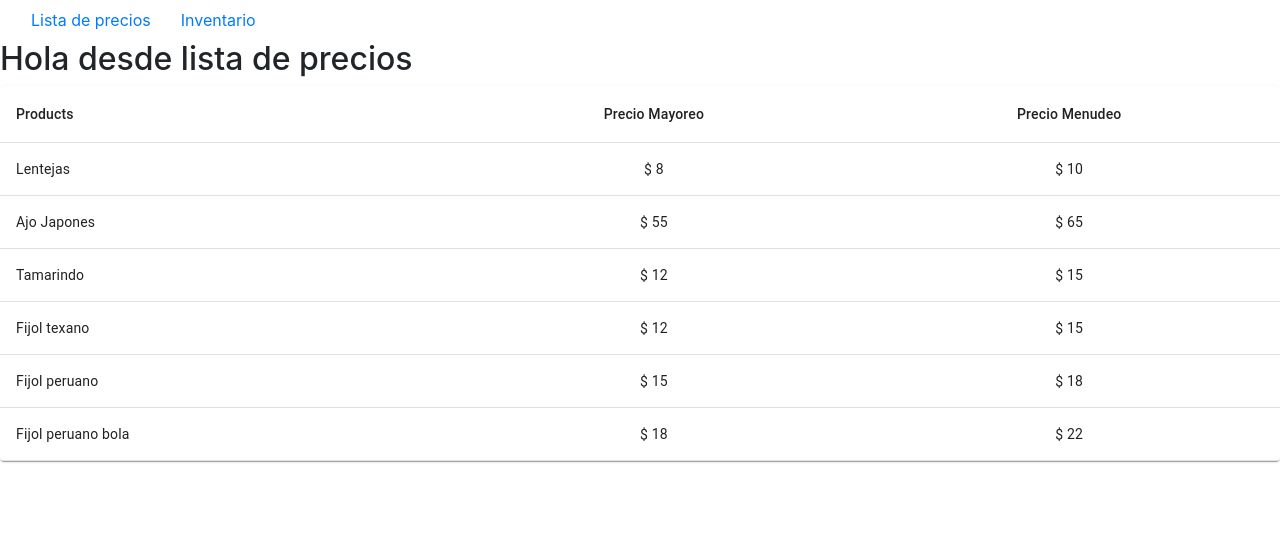
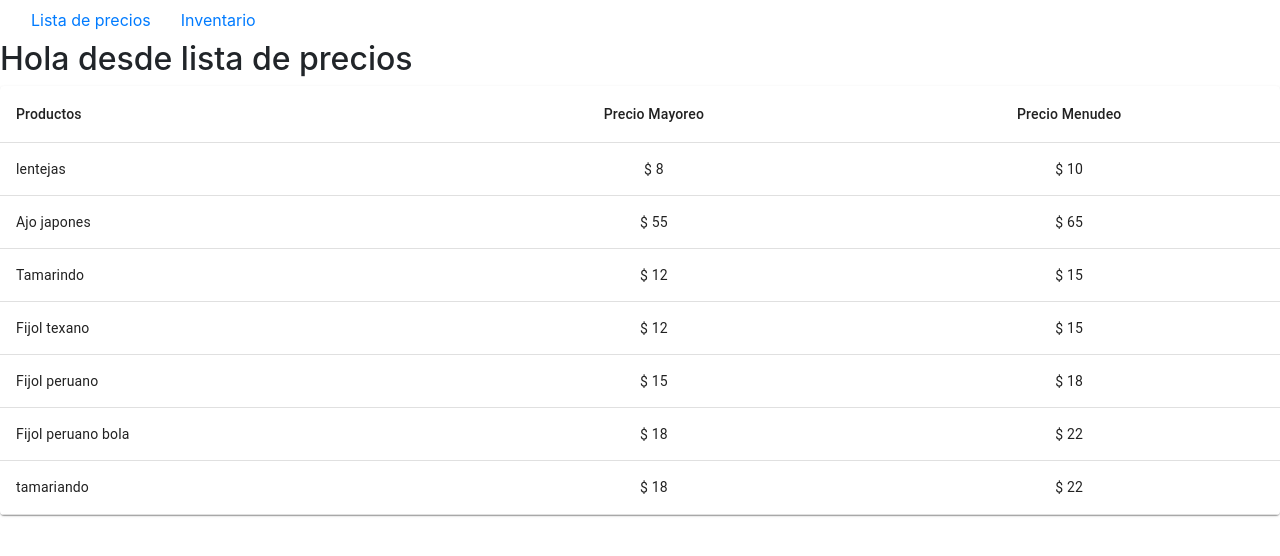
Before and after one commit to armanddevelop/tabla-react, a React (Create React App) app: page / in a window 1280 px wide. Shown: the top 556 px of the page. Built offline with nearby package versions, Linux system fonts and the light colour scheme; data requests are answered from the project's data file.

Commit message:
clean the table and finally the populate data from the api works

```diff
--- a/db.json
+++ b/db.json
@@ -35,6 +35,12 @@
       "name": "Fijol peruano bola",
       "wholesalePrice": 18,
       "retailPrice": 22
+    },
+    {
+      "id": 7,
+      "name": "tamariando",
+      "wholesalePrice": 18,
+      "retailPrice": 22
     }
   ]
 }
--- a/src/Api/GetProductsApi.js
+++ b/src/Api/GetProductsApi.js
@@ -2,13 +2,12 @@ import clientAxios from "../config/axios";
 
 export async function productsResponse() {
   try {
-    return await clientAxios.get("products").then((resp) => {
-      console.log(resp.data);
-      return resp.data;
+    let priceList = await clientAxios.get("products").then((res) => {
+      return res.data;
     });
+    return priceList;
   } catch (error) {
-    console.log("This is the Api error ", error);
-    return error;
+    console.log("Este es el Error de la API ", error);
   }
 }
 export async function productsResponse2(success, error) {
--- a/src/components/PriceList.jsx
+++ b/src/components/PriceList.jsx
@@ -17,27 +17,15 @@ const PriceList = () => {
     },
   });
 
-  let [dataTable, setDataTable] = useState({});
+  let [dataTable, setDataTable] = useState([]);
   useEffect(() => {
     Api.productsResponse().then((resp) => {
-      console.log("Esto esta dentro del useEffect ", resp);
       setDataTable(resp);
     });
   }, []);
-  console.log("Este es el valor de hook dataTable ", dataTable);
-  const createData = (nameProduct, wholeSalePrice, retailPrice, id) => {
-    return { nameProduct, wholeSalePrice, retailPrice, id };
-  };
 
   const styleTable = useStyles();
-  const rows = [
-    createData("Lentejas", 8, 10, 1),
-    createData("Ajo Japones", 55, 65, 2),
-    createData("Tamarindo", 12, 15, 3),
-    createData("Fijol texano", 12, 15, 4),
-    createData("Fijol peruano", 15, 18, 5),
-    createData("Fijol peruano bola", 18, 22, 6),
-  ];
+
   return (
     <>
       <h2>Hola desde lista de precios</h2>
@@ -45,18 +33,18 @@ const PriceList = () => {
         <Table className={styleTable.table} aria-label="simple table">
           <TableHead>
             <TableRow>
-              <TableCell> Products</TableCell>
+              <TableCell> Productos</TableCell>
               <TableCell align="center">Precio Mayoreo</TableCell>
               <TableCell align="center">Precio Menudeo</TableCell>
             </TableRow>
           </TableHead>
           <TableBody>
-            {rows.map((row) => (
+            {dataTable.map((row) => (
               <TableRow key={row.id}>
                 <TableCell component="th" scope="row">
-                  {row.nameProduct}
+                  {row.name}
                 </TableCell>
-                <TableCell align="center">$ {row.wholeSalePrice}</TableCell>
+                <TableCell align="center">$ {row.wholesalePrice}</TableCell>
                 <TableCell align="center">$ {row.retailPrice}</TableCell>
               </TableRow>
             ))}
```
